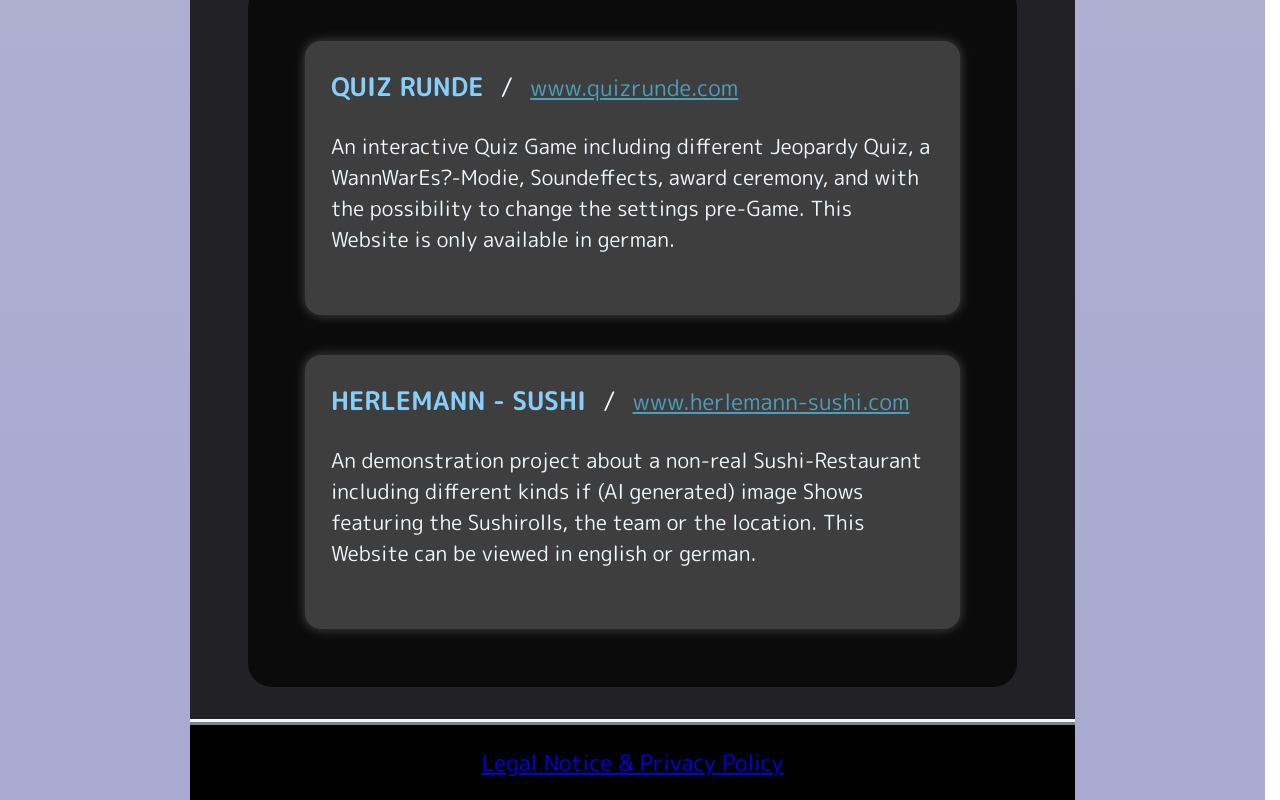
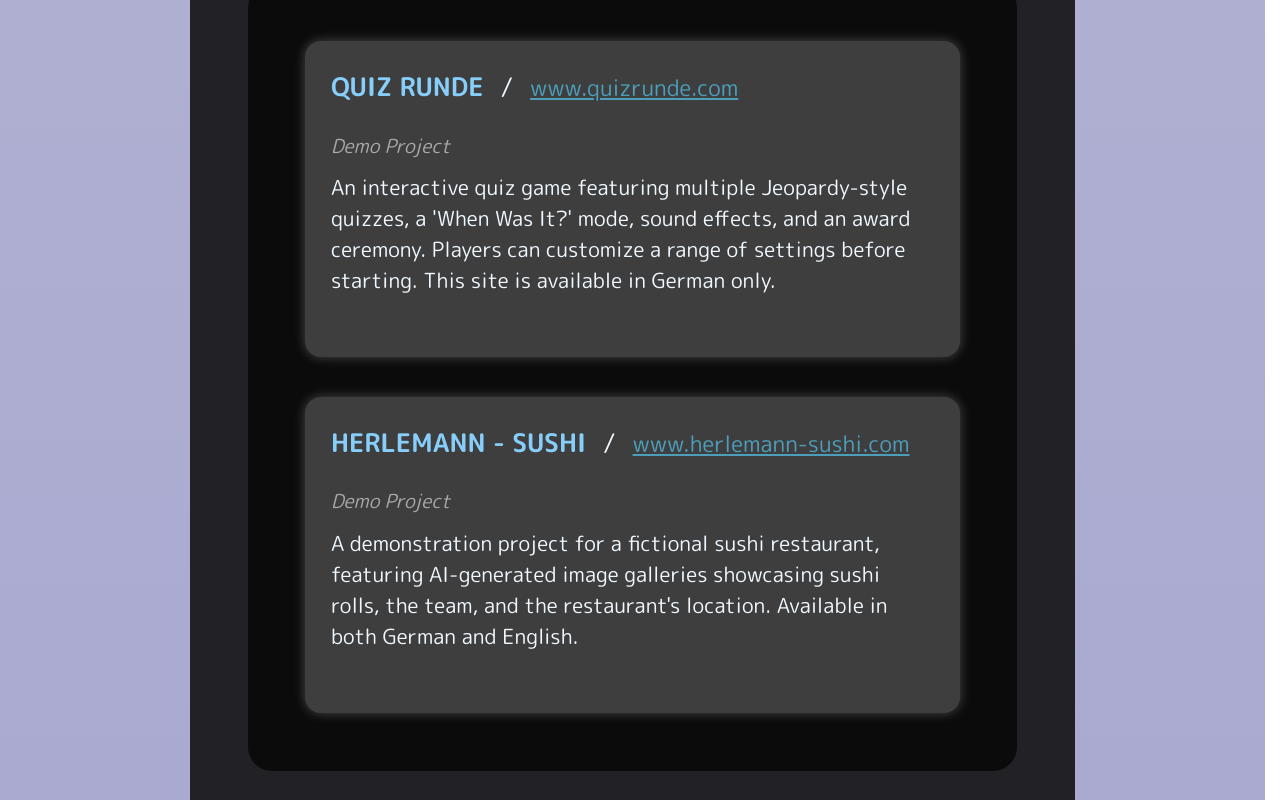
Before and after one commit to OliverHerlemann/blue-katana-studio, a Next.js app: page / in a window 1280 px wide. Shown: the part 4040-4840 px from the top of the page. Built offline with nearby package versions, Linux system fonts and the light colour scheme.

Commit message:
made somer generall improvements

```diff
--- a/src/app/page.module.css
+++ b/src/app/page.module.css
@@ -36,3 +36,6 @@
 .page section {
   border-bottom: 3px solid aliceblue;
 }
+.page section:last-child {
+  border-bottom: none;
+}
--- a/src/components/Portfolio.jsx
+++ b/src/components/Portfolio.jsx
@@ -1,8 +1,8 @@
 import styles from "./Portfolio.module.css";
 
 
-const portfolioList = [{name: "Quiz Runde", id: 1, url: "https://quizrunde.com"},
-    {name: "Herlemann - Sushi", id: 2, url: "https://www.herlemann-sushi.com"}];
+const portfolioList = [{name: "Quiz Runde", id: 1, type: "Demonstration", url: "https://quizrunde.com"},
+    {name: "Herlemann - Sushi", id: 2, type: "Demonstration", url: "https://www.herlemann-sushi.com"}];
 
 export default function Portfolio({t}){
     return <div className={styles.mainPortfolio}>
@@ -13,9 +13,9 @@ export default function Portfolio({t}){
                             <li key={item.id}>
                                 <h4>{item.name}</h4>{" "}<span>/</span>{" "}
                                 <a href={item.url}
-                                target="_blank" rel="noopener noreferrer"
-                                >
+                                target="_blank" rel="noopener noreferrer" >
                                 {"www." + item.url.replace("https://", "").replace("www.", "")}</a>
+                                <p className={styles.projectType}>{t.PortfolioList[item.type]}</p>
                                 <p>{t.PortfolioList[item.id].Description}</p>
                             </li>)
                         })}
--- a/src/components/Portfolio.module.css
+++ b/src/components/Portfolio.module.css
@@ -1,5 +1,5 @@
 .mainPortfolio {
-    margin: 4.5rem 0.5rem 0rem 0rem;
+    margin: 4.5rem 0.5rem 3.5rem 0rem;
     padding: 2.5rem 2.5rem 1.5rem 2.5rem;
     width: 100%;
     display: flex;
@@ -54,6 +54,11 @@
     display: inline-block;
     color: rgb(76, 158, 186);
 }
+.mainPortfolio .portfolioListContainer .projectType {
+    color: darkgrey;
+    font-style: italic;
+        font-size: 1.2rem;
+}
 .mainPortfolio .portfolioListContainer p {
     font-size: 1.3rem;
     color: aliceblue;
--- a/src/locales/de/home.json
+++ b/src/locales/de/home.json
@@ -32,11 +32,13 @@
     "freeInfoText": "Wenn die anderen beiden Pakete gebucht werden:",
 
     "PortfolioList": {
+        "Demonstration": "Demo-Projekt",
+        "Customer": "Kundenprojekt",
         "1": {
-        "Description" : "Ein interaktives Quiz-Game mit mehreren Jeopardy Quiz, WannWarEs?-Modus, Soundeffekten, Siegerehrung und mit verschiedenen Einstellungsmöglichkeiten vor Spielbeginn. Diese Seite ist nur auf Deutsch verfügbar."
+            "Description": "Ein interaktives Quiz-Game mit mehreren Jeopardy-Quiz-Modi, einem 'Wann war es?'-Modus, Soundeffekten und einer Siegerehrung. Vor Spielbeginn lassen sich zahlreiche Einstellungen individuell anpassen. Die Seite ist ausschließlich auf Deutsch verfügbar."
         },
         "2": {
-        "Description" : "Ein Demonstrationsprojekt über ein fiktives Sushi-Restaurant mit verschiedenen (KI generierten) Bildershows über die verschiedenen Sushi Rollen, das Team oder die Location des Restaurants. Die Sprache kann auf Deutsch oder Englisch gestellt werden."
+            "Description": "Ein Demonstrationsprojekt für ein fiktives Sushi-Restaurant mit KI-generierten Bildergalerien zu Sushi-Rollen, Team und Location. Die Seite ist auf Deutsch und Englisch verfügbar."
         }
     },
 
--- a/src/locales/en/home.json
+++ b/src/locales/en/home.json
@@ -32,11 +32,13 @@
     "freeInfoText": "When the other two packages get booked:",
 
     "PortfolioList": {
+        "Demonstration": "Demo Project",
+        "Customer": "Customer Project",
         "1": {
-        "Description" : "An interactive Quiz Game including different Jeopardy Quiz, a WannWarEs?-Modie, Soundeffects, award ceremony, and with the possibility to change the settings pre-Game. This Website is only available in german."
+            "Description": "An interactive quiz game featuring multiple Jeopardy-style quizzes, a 'When Was It?' mode, sound effects, and an award ceremony. Players can customize a range of settings before starting. This site is available in German only."
         },
         "2": {
-        "Description" : "An demonstration project about a non-real Sushi-Restaurant including different kinds if (AI generated) image Shows featuring the Sushirolls, the team or the location. This Website can be viewed in english or german."
+            "Description": "A demonstration project for a fictional sushi restaurant, featuring AI-generated image galleries showcasing sushi rolls, the team, and the restaurant's location. Available in both German and English."
         }
     },
 
```
